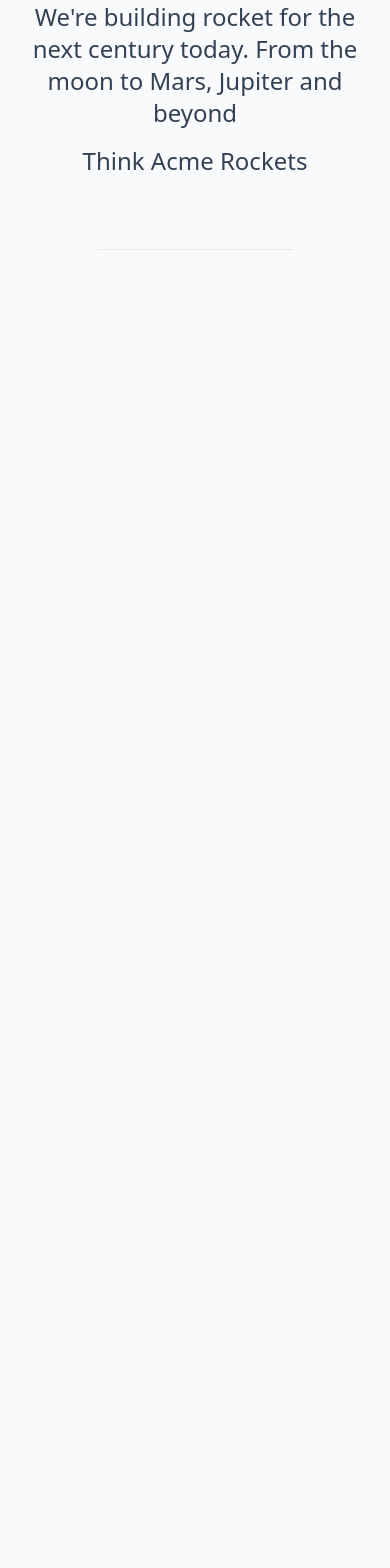
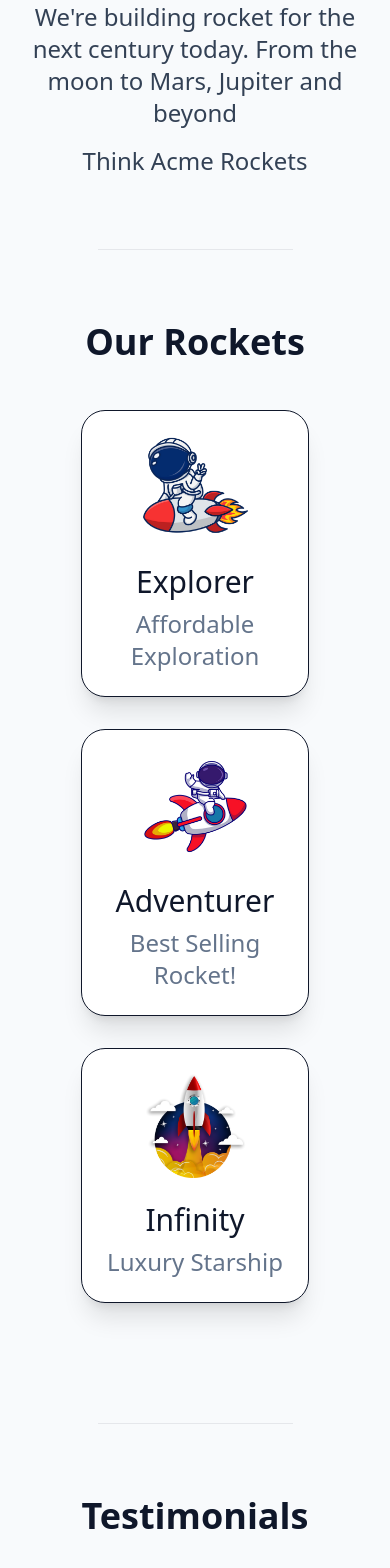
Before and after one commit to aliaftabsheikh/tailwind-css, a Next.js app: page / in a window 390 px wide. Shown: the part 430-1998 px from the top of the page. Before the commit the page ends 844 px from the top, so only its background shows below. Built offline with nearby package versions, Linux system fonts and the light colour scheme.

Commit message:
Rocket section complete

```diff
--- /dev/null
+++ b/app/ContactUs/page.jsx
@@ -0,0 +1,17 @@
+import React from "react";
+
+function Contact() {
+  return (
+    <>
+      <section id="contact" className="p-6 my-12">
+        <h2 className="text-4xl font-bold text-center sm:text-5xl mb-6 text-slate-900 dark:text-white">
+          Contact Us
+        </h2>
+      </section>
+
+      <hr className="mx-auto bg-black dark:bg-white w-1/2" />
+    </>
+  );
+}
+
+export default Contact;
--- /dev/null
+++ b/app/Rocket/page.jsx
@@ -0,0 +1,75 @@
+import { images } from "@/public/constants";
+import Image from "next/image";
+import React from "react";
+
+function Rockets() {
+  return (
+    <>
+      <section id="rockets" className="p-6 my-12 scroll-mt-20">
+        <h2 className="text-4xl font-bold text-center sm:text-5xl mb-6 text-slate-900 dark:text-white">
+          Our Rockets
+        </h2>
+        <ul className="list-none mx-auto my-12 flex flex-col sm:flex-row items-center gap-8">
+          <li className="w-2/3 sm:w-5/6 flex flex-col items-center border border-solid border-slate-900 dark:border-gray-100 bg-white dark:bg-black  py-6 px-2 rounded-3xl shadow-xl">
+            <Image
+              src={images.rocketMan}
+              alt="Explorer"
+              className="w-1/2 mb-6 "
+            />
+            <h3 className="dark:text-white text-3xl text-center text-slate-900">
+              Explorer
+            </h3>
+            <p className="dark:text-slate-400 text-3xl text-center text-slate-500 hidden sm:block mt-2 ">
+              $
+            </p>
+            <p className="dark:text-slate-400 text-2xl text-center mt-2 text-slate-500 sm:hidden">
+              Affordable Exploration
+            </p>
+          </li>
+
+          {/* ======= */}
+
+          <li className="w-2/3 sm:w-5/6 flex flex-col items-center border border-solid border-slate-900 dark:border-gray-100 bg-white dark:bg-black  py-6 px-2 rounded-3xl shadow-xl">
+            <Image
+              src={images.rocketRide }
+              alt="Adventurer "
+              className="w-1/2 mb-6 "
+            />
+            <h3 className="dark:text-white text-3xl text-center text-slate-900">
+              Adventurer
+            </h3>
+            <p className="dark:text-slate-400 text-3xl text-center text-slate-500 hidden sm:block mt-2 ">
+              $$
+            </p>
+            <p className="dark:text-slate-400 text-2xl text-center mt-2 text-slate-500 sm:hidden">
+              Best Selling Rocket!
+            </p>
+          </li>
+
+          {/* ======== */}
+
+          <li className="w-2/3 sm:w-5/6 flex flex-col items-center border border-solid border-slate-900 dark:border-gray-100 bg-white dark:bg-black  py-6 px-2 rounded-3xl shadow-xl">
+            <Image
+              src={images.rocketlaunch}
+              alt="Infinity"
+              className="w-1/2 mb-6 "
+            />
+            <h3 className="dark:text-white text-3xl text-center text-slate-900">
+              Infinity
+            </h3>
+            <p className="dark:text-slate-400 text-3xl text-center text-slate-500 hidden sm:block mt-2 ">
+              $$$
+            </p>
+            <p className="dark:text-slate-400 text-2xl text-center mt-2 text-slate-500 sm:hidden">
+             Luxury Starship
+            </p>
+          </li>
+        </ul>
+      </section>
+
+      <hr className="mx-auto bg-black dark:bg-white w-1/2" />
+    </>
+  );
+}
+
+export default Rockets;
--- /dev/null
+++ b/app/Testimonials/page.jsx
@@ -0,0 +1,18 @@
+import React from 'react'
+
+function Testimonial() {
+  return (
+   <>
+    <section id="testimonial" className="p-6 my-12">
+        <h2 className="text-4xl font-bold text-center sm:text-5xl mb-6 text-slate-900 dark:text-white">
+            Testimonials
+        </h2>
+    </section>
+
+    <hr className="mx-auto bg-black dark:bg-white w-1/2" />
+
+   </>
+  )
+}
+
+export default Testimonial
--- a/app/layout.jsx
+++ b/app/layout.jsx
@@ -12,7 +12,6 @@
       <head />
       <body className="min-h-screen bg-slate-50 dark:bg-black dark:text-white">
         <Header/>
-        <Hero/>
         {children}
       </body>
     </html>
--- a/app/page.jsx
+++ b/app/page.jsx
@@ -1,6 +1,10 @@
 import Image from 'next/image'
 import { Inter } from '@next/font/google'
 import styles from './page.module.css'
+import Hero from './Hero/page'
+import Rockets from './Rocket/page'
+import Testimonial from './Testimonials/page'
+import Contact from './ContactUs/page'
 
 const inter = Inter({ subsets: ['latin'] })
 
@@ -22,8 +26,11 @@
 
     //! Lesson 2
 
-    <>
-
-    </>
+    <main className='max-w-6xl mx-auto'>
+   <Hero/>
+   <Rockets/>
+   <Testimonial/>
+   <Contact/>
+    </main>
       )
 }
```
Also changed, not shown: app/Header/layout.jsx (deleted), app/Hero/layout.jsx (deleted).
